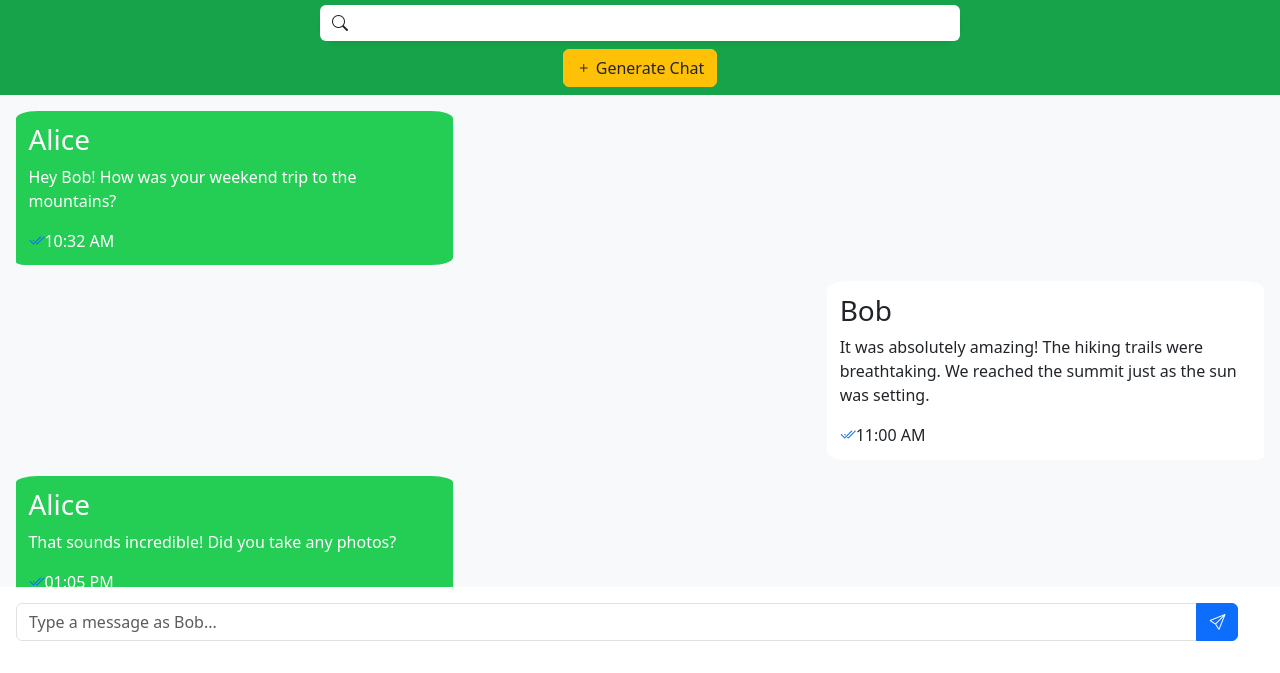
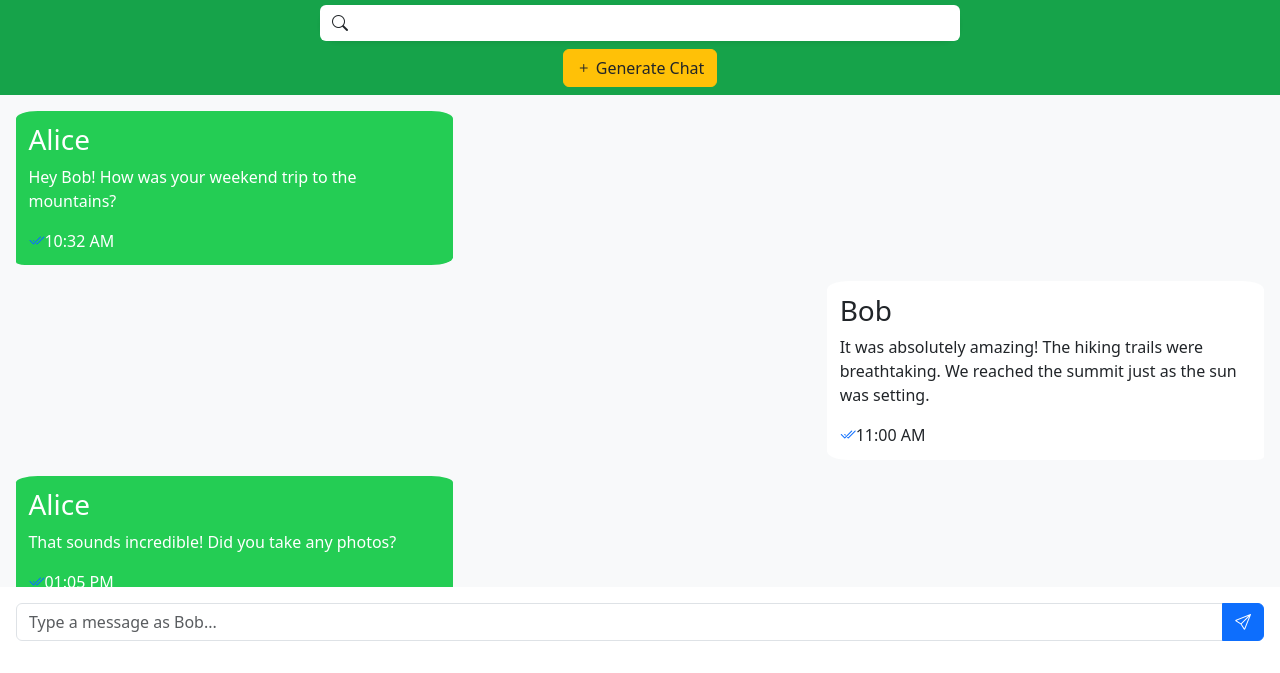
Before and after one commit to Harsh-bharwani/Web-Projects, a plain HTML site: page Chat-Detactive/index.html in a window 1280 px wide. Shown: the part 53-726 px from the top of the page. Drawn offline with nearby package versions, Linux system fonts and the light colour scheme.

Commit message:
update: adjusting footerInput width

```diff
--- a/Chat-Detactive/style.css
+++ b/Chat-Detactive/style.css
@@ -28,12 +28,6 @@
         /* height: 55vh; */
         height: 61.5vh;
     }
-     #newMsg{
-        width: 98vw;
-    }
-    /* footer{
-        width: 97.5vw;
-    } */
     #search:focus{
         outline: none !important;
         box-shadow: none !important;
```
